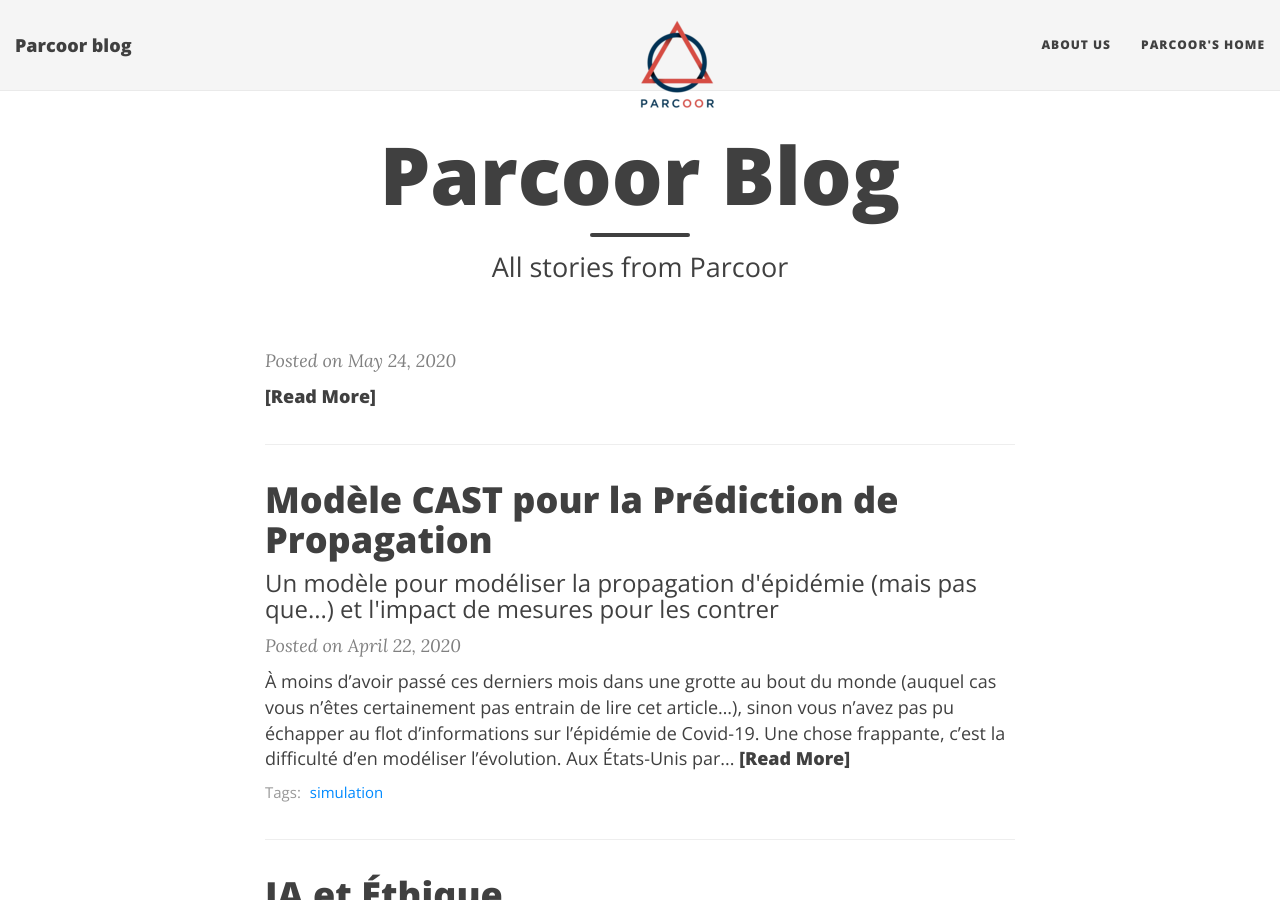
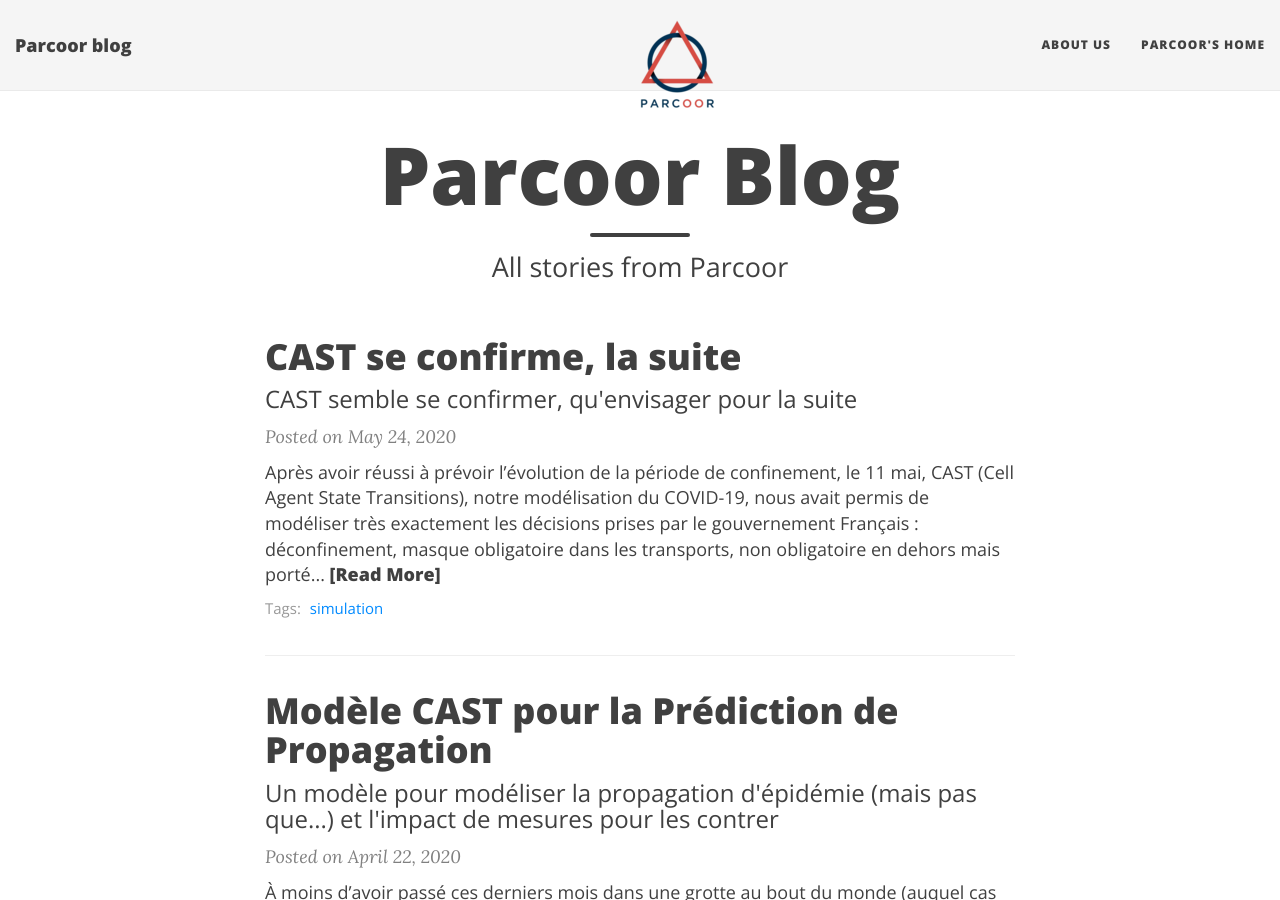
Before and after one commit to parcoor/parcoor.github.io, a Jekyll site: the page built from index.html, in a window 1280 px wide and 900 px high. Built offline with Jekyll 4.4.1, drawn with Linux system fonts in a browser that asks for light colours; nearby versions of some CDN libraries; the list of posts is cut into pages by our own code.

Commit message:
cast confirmation article added

```diff
--- a/_config.yml
+++ b/_config.yml
@@ -249,5 +249,7 @@
   - jekyll-paginate
   - jekyll-sitemap
 
+repository: parcoor/parcoor.github.io
+
 # Beautiful Jekyll / Dean Attali
 # 2fc73a3a967e97599c9763d05e564189
--- a/_posts/2020-05-24-cast-confirmation.md
+++ b/_posts/2020-05-24-cast-confirmation.md
@@ -1,6 +1,6 @@
 ---
 layout: post
-title: CAST se confirme: la suite
+title: CAST se confirme, la suite
 subtitle: CAST semble se confirmer, qu'envisager pour la suite
 tags: [simulation]
 ---
```
Also changed, not shown: other parts of _posts/2020-05-24-cast-confirmation.md (+0 -2 lines), Gemfile.lock, 1 other file.
